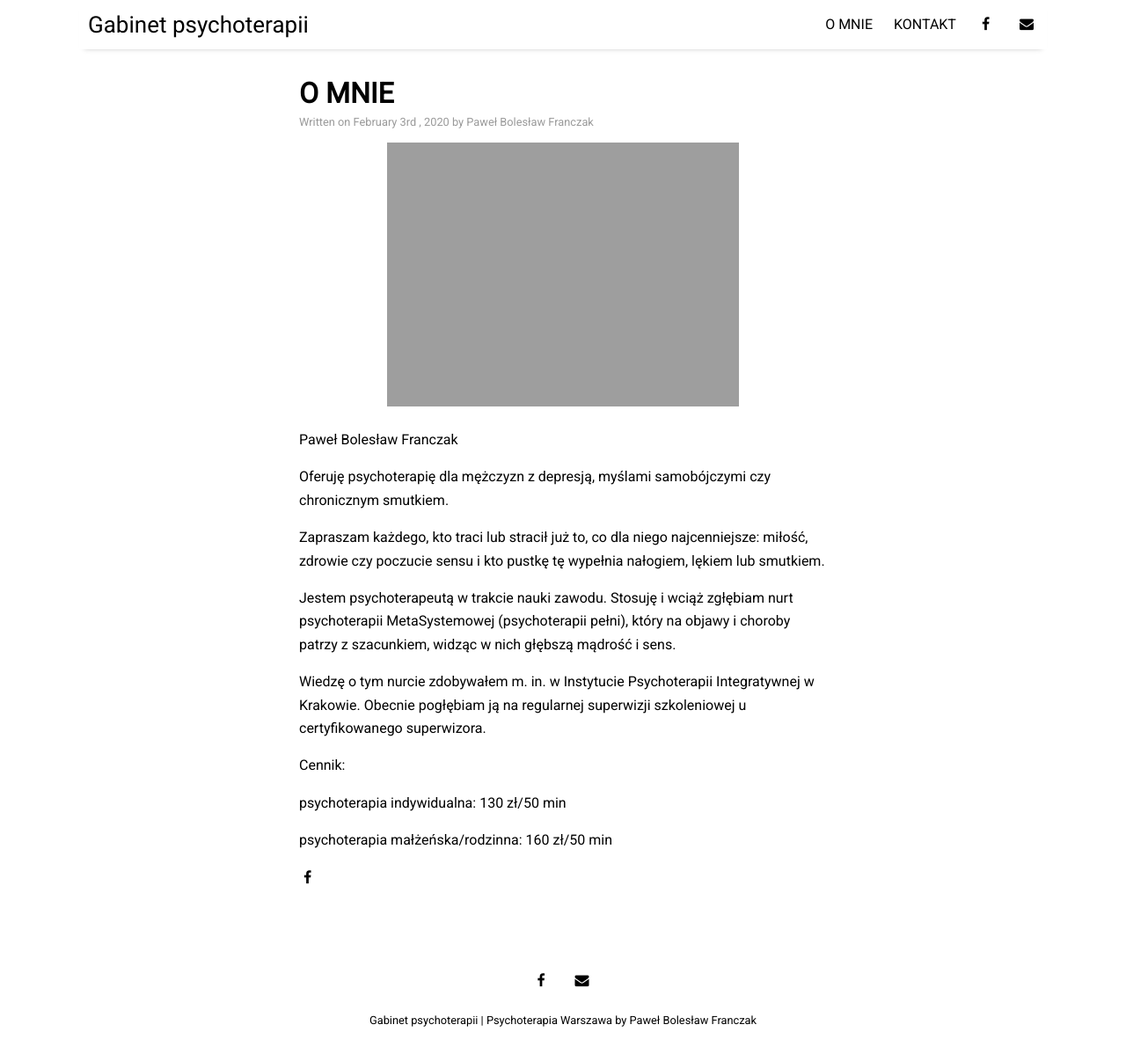
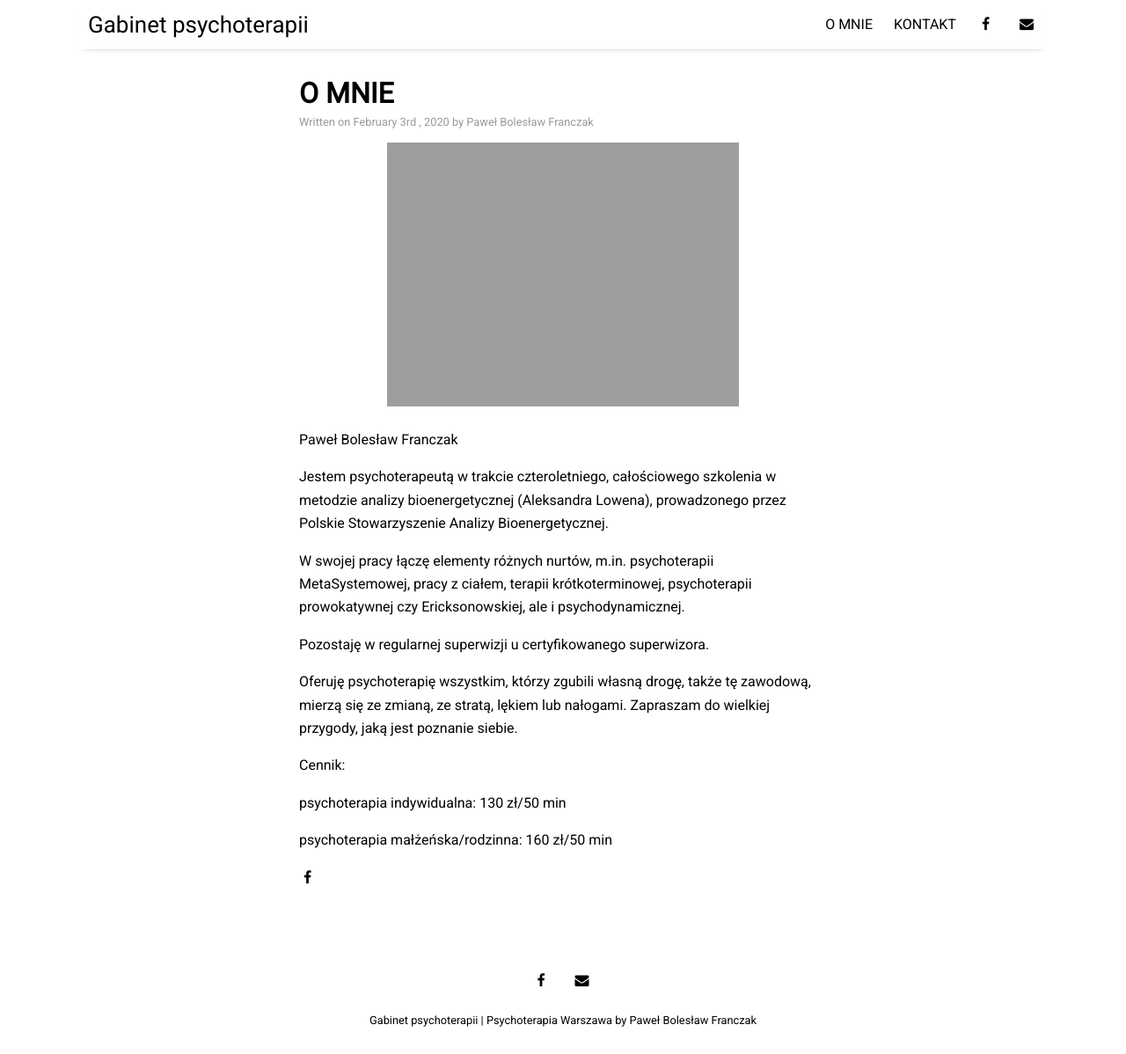
Before and after one commit to kmmolska/kmmolska.github.io, a Jekyll site: the page built from _posts/2020-02-03-o-mnie.md, in a window 1280 px wide and 1198 px high. Shown: the whole window at 88% size. Built offline with Jekyll 4.4.1, drawn with Linux system fonts in a browser that asks for light colours; nearby versions of some CDN libraries.

Commit message:
Update 2020-02-03-o-mnie.md

```diff
--- a/_posts/2020-02-03-o-mnie.md
+++ b/_posts/2020-02-03-o-mnie.md
@@ -9,13 +9,15 @@ image: city-1.jpg
 
 Paweł Bolesław Franczak
 
-Oferuję psychoterapię dla mężczyzn z depresją, myślami samobójczymi czy chronicznym smutkiem.
+Jestem psychoterapeutą w trakcie czteroletniego, całościowego szkolenia w metodzie analizy bioenergetycznej (Aleksandra Lowena), prowadzonego przez Polskie Stowarzyszenie Analizy Bioenergetycznej.
 
-Zapraszam każdego, kto traci lub stracił już to, co dla niego najcenniejsze: miłość, zdrowie czy poczucie sensu i kto pustkę tę wypełnia nałogiem, lękiem lub smutkiem.
+W swojej pracy łączę elementy różnych nurtów, m.in. psychoterapii MetaSystemowej, pracy z ciałem, terapii krótkoterminowej, psychoterapii prowokatywnej czy Ericksonowskiej, ale i psychodynamicznej.
 
-Jestem psychoterapeutą w trakcie nauki zawodu. Stosuję i wciąż zgłębiam nurt psychoterapii MetaSystemowej (psychoterapii pełni), który na objawy i choroby patrzy z szacunkiem, widząc w nich głębszą mądrość i sens.
+Pozostaję w regularnej superwizji u certyfikowanego superwizora.
 
-Wiedzę o tym nurcie zdobywałem m. in. w Instytucie Psychoterapii Integratywnej w Krakowie. Obecnie pogłębiam ją na regularnej superwizji szkoleniowej u certyfikowanego superwizora.
+Oferuję psychoterapię wszystkim, którzy zgubili własną drogę, także tę zawodową, mierzą się ze zmianą, ze stratą, lękiem lub nałogami.
+Zapraszam do wielkiej przygody, jaką jest poznanie siebie.
+
 
 
 Cennik:
```
